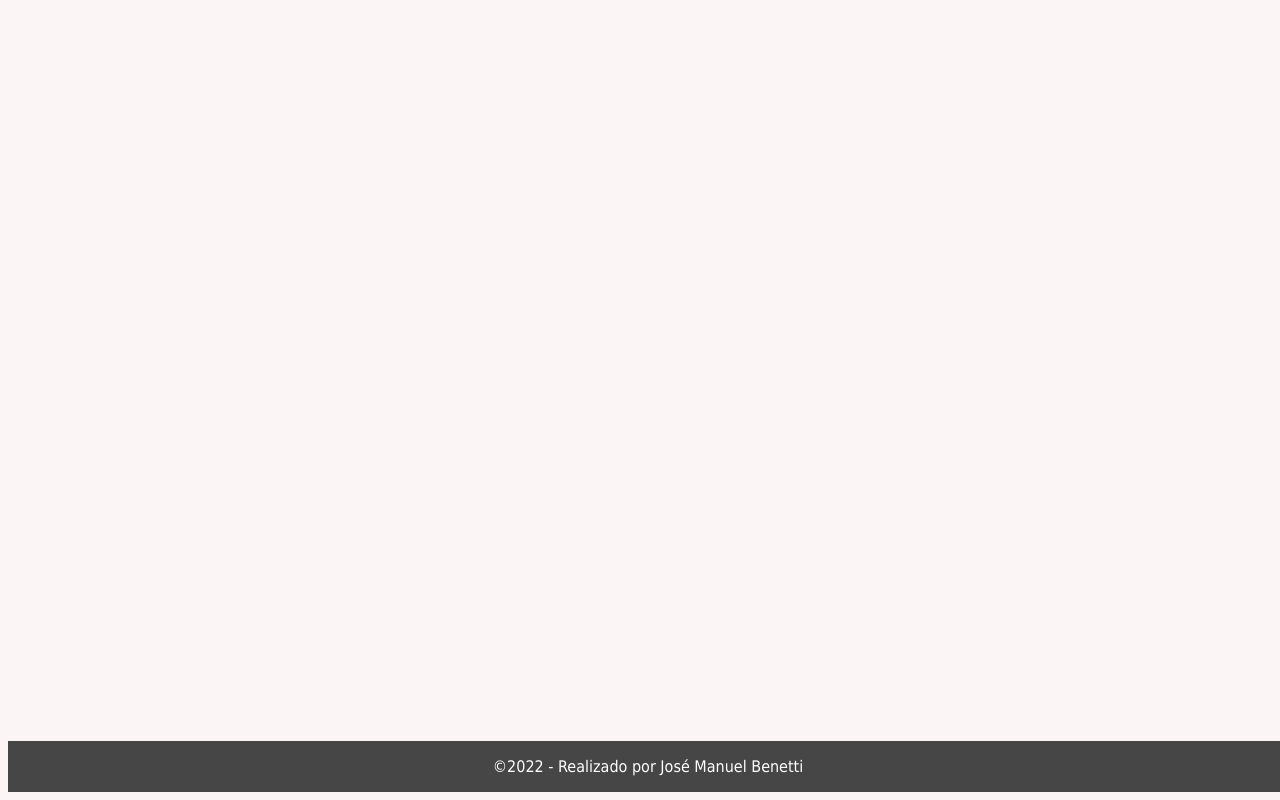
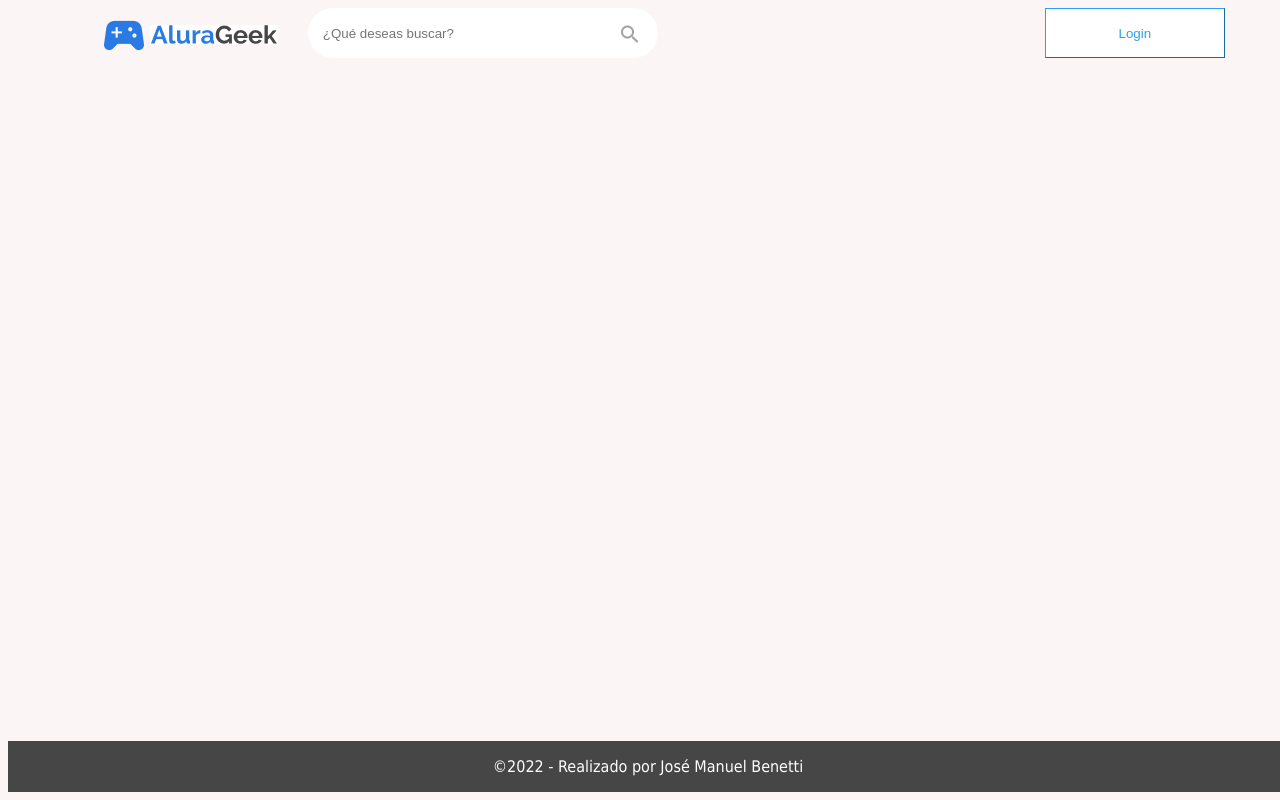
Before and after one commit to jmbenetti/challengefrontend-ecommerce, a plain HTML site: page index.html in a window 1280 px wide. Drawn offline with Linux system fonts and the light colour scheme.

Commit message:
Comienzo diseño de sección superior

```diff
--- a/index.html
+++ b/index.html
@@ -1,16 +1,26 @@
 <!DOCTYPE html>
 <html lang="es-ar">
-<title>E-commerce Alura Geek</title>
 <head>
   <meta charset="UTF-8">
   <meta http-equiv="X-UA-Compatible" content="IE=edge">
-  <!-- <meta name="viewport" content="width=device-width, initial-scale=1.0"> -->
   <meta name="viewport" content="width=device-width, initial-scale=1, maximum-scale=1, user-scalable=0"/>
   <title>E-commerce Alura Geek</title>
   <link rel="stylesheet" href="style.css">
 </head>
 <body>
-
+<div id="top">
+  <div id="logo" class="flexcontainer-row">
+    <div id="imglogo"><img src="./img/logo.png"></div>
+    <div id="imgalurageek"><img src="./img/alurageek.png"></div>
+    <form action="/" method="GET" class="form">
+      <input type="search" placeholder="¿Qué deseas buscar?" class="campo-buscar" />
+      <button type="submit" class="boton-buscar">
+        <img src="./iconos/lupa.png">
+      </button>
+    </form>
+    <button type="button" id="boton-login" class="boton-blanco">Login</button>
+  </div>
+</div>
 <script src="script.js"></script>
 </body>
 <footer>
--- a/style.css
+++ b/style.css
@@ -6,6 +6,64 @@ html{
   font-size:  16px;
 }
 
+#top{
+  margin-left: 7.5%;
+}
+
+.flexcontainer-row{
+  display: flex;
+  flex-direction: row;
+}
+
+#imglogo{
+  line-height: 75px;
+}
+#imgalurageek
+{
+  line-height: 62px;
+  margin-left: 5px;
+}
+
+.form {
+  display: flex;
+  flex-direction: row;
+}
+
+.campo-buscar
+{
+   padding: 10px 35px 10px 15px;
+   border: none;
+   height:  50px;
+   width: 350px;
+   margin-left: 30px;
+   border-radius: 100px;
+}
+
+.boton-buscar
+{
+  background: transparent;
+  border: none;
+  outline: none;
+  margin-left: -43px;
+  margin-top:  -20px;
+}
+
+.boton-buscar img{
+  object-fit: cover;
+}
+
+.boton-blanco {
+  color: #29a3f0;
+  background-color: white;
+  border-color: #29a3f0;
+  border-width: 1px;
+  width: 180px;
+  height: 50px;
+}
+
+#boton-login {
+  margin-left: 400px;
+}
 
 
 /* raleway-regular - latin */
```
Also changed, not shown: iconos/lupa.png (added), img/alurageek.png (added), img/logo.png (added).
